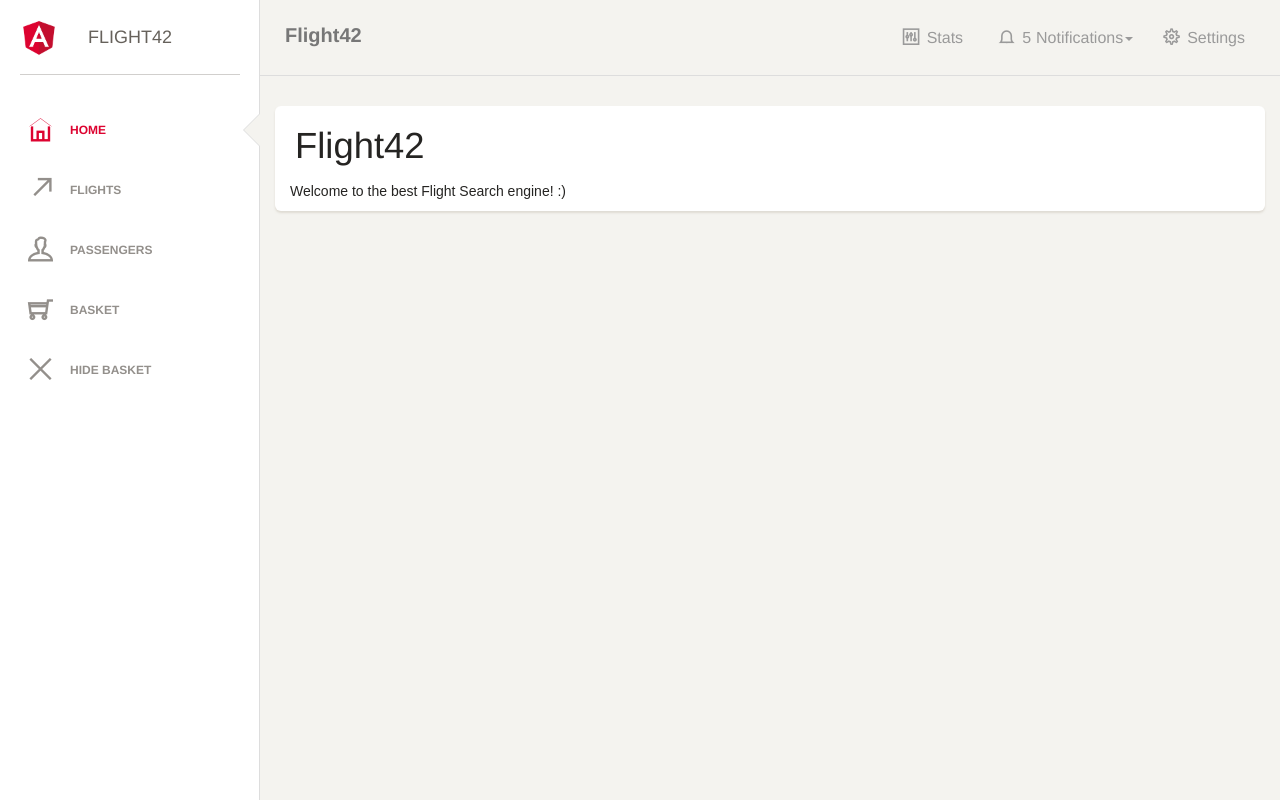
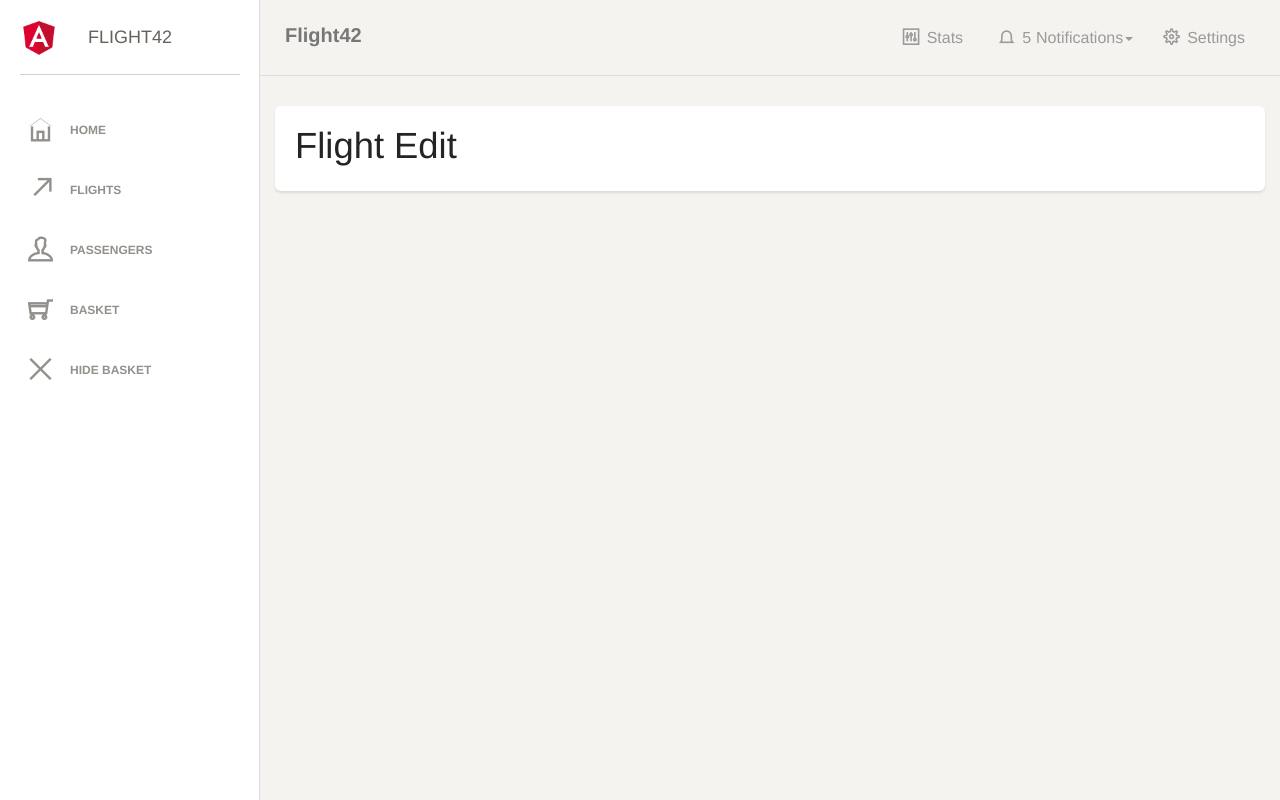
Before and after one commit to mikezks/20211122, an Angular app: page /flight-booking/flight-edit in a window 1280 px wide. Before the commit this address led to /home. Built offline with nearby package versions, Linux system fonts and the light colour scheme; a web font is replaced by a local one.

Commit message:
Routing: feature module

```diff
--- a/src/app/app.routes.ts
+++ b/src/app/app.routes.ts
@@ -1,6 +1,5 @@
 import { Routes } from "@angular/router";
 import { HomeComponent } from "./core/feature/home/home.component";
-import { FlightSearchComponent } from "./flight-booking/feature/flight-search/flight-search.component";
 
 export const APP_ROUTES: Routes = [
   {
@@ -13,10 +12,6 @@ export const APP_ROUTES: Routes = [
     component: HomeComponent
   },
   {
-    path: 'flight-booking/flight-search',
-    component: FlightSearchComponent
-  },
-  {
     path: '**',
     redirectTo: 'home'
   }
--- /dev/null
+++ b/src/app/flight-booking/feature/flight-edit/flight-edit.component.html
@@ -0,0 +1,8 @@
+<div class="card">
+  <div class="header">
+    <h2 class="title">Flight Edit</h2>
+  </div>
+  <div class="content">
+
+  </div>
+</div>
--- /dev/null
+++ b/src/app/flight-booking/feature/flight-edit/flight-edit.component.ts
@@ -0,0 +1,15 @@
+import { Component, OnInit } from '@angular/core';
+
+@Component({
+  selector: 'app-flight-edit',
+  templateUrl: './flight-edit.component.html',
+  styleUrls: ['./flight-edit.component.css']
+})
+export class FlightEditComponent implements OnInit {
+
+  constructor() { }
+
+  ngOnInit(): void {
+  }
+
+}
--- a/src/app/flight-booking/ui/flight-card/flight-card.component.html
+++ b/src/app/flight-booking/ui/flight-card/flight-card.component.html
@@ -19,5 +19,8 @@
             <button
                 class="btn btn-default"
                 (click)="toggleSelection()">{{ selected ? 'Remove' : 'Select' }}</button>
+            <a
+                class="btn btn-default"
+                routerLink="../flight-edit">Edit</a>
   </div>
 </div>
```
Also changed, not shown: src/app/flight-booking/flight-booking-routing.module.ts (added, +27 -0 lines), src/app/flight-booking/flight-booking.module.ts (+5 -4 lines), src/app/flight-booking/feature/flight-edit/flight-edit.component.css (added), 1 other file (tests, documents, lock files or other folders).
